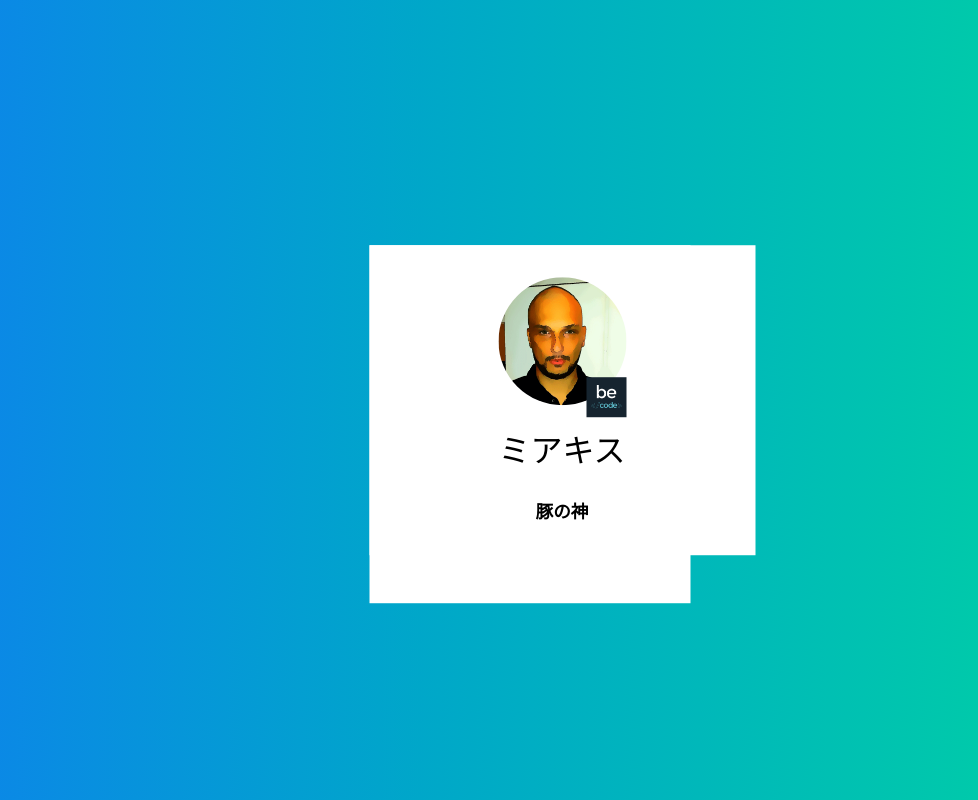
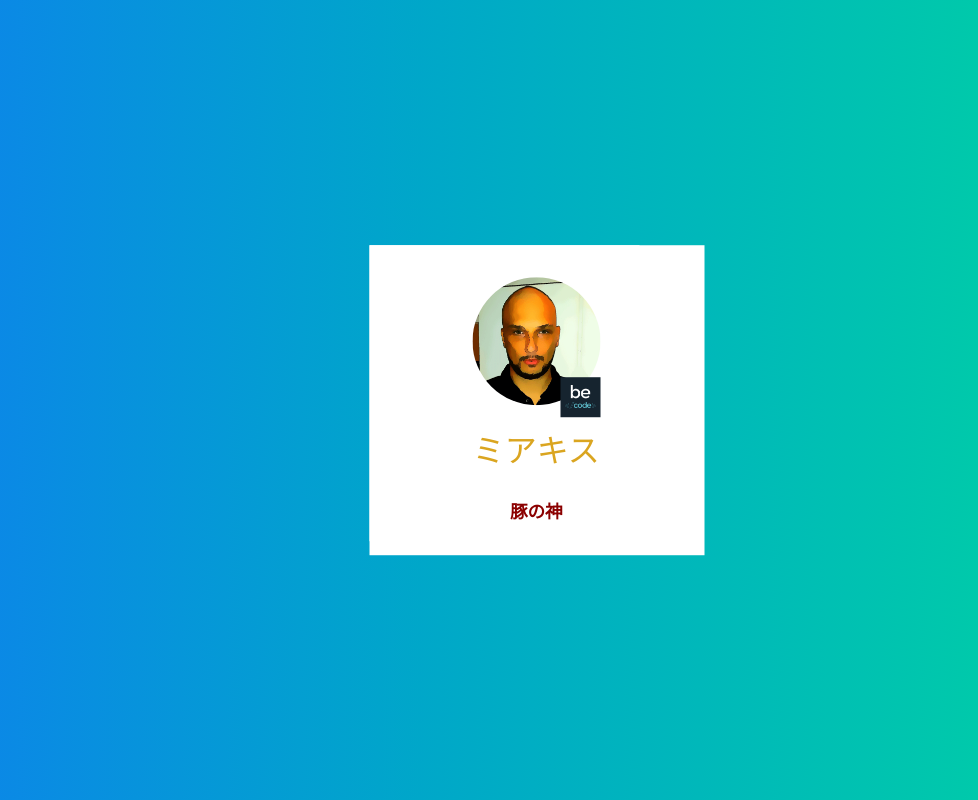
Before and after one commit to cedrickevers/ck-vcard, a plain HTML site: page index.html in a window 1280 px wide. Shown: the whole page, without its empty margins (142-1120 px from the left). Drawn offline with Linux system fonts and the light colour scheme.

Commit message:
box resized still need to figure how to add js for score varations

```diff
--- a/css/index.css
+++ b/css/index.css
@@ -4,6 +4,12 @@ body {
   font-weight: 300;
   background: linear-gradient(135deg, #0e7fef 0%, #00a7c9 44%, #00d3a2 100%), linear-gradient(45deg, #f20e6d 0%, rgba(242, 14, 109, 0.93) 7%, rgba(0, 211, 162, 0) 100%);
 }
+.name{
+  color: goldenrod;
+}
+.title{
+  color :darkred;
+  }
 
 h1, h2, h3, h4, h5, h6, p {
   font-family: inherit;
@@ -34,8 +40,8 @@ a:hover {
   padding: 1.5rem 2rem;
   /* position: absolute; */
   background-color: #fff;
-  width: 100%;
-  height: 100%;
+  width: 80%;
+  height: 80%;
   border: none;
   overflow: hidden;
 }
--- a/index.html
+++ b/index.html
@@ -31,12 +31,6 @@
       <dd>32</dd>
     </dl>
 
-    <ul class="social">
-      <li><a class="icon-social-twitter" href="https://twitter.com/bigglesrocks">Twitter</a></li>
-      <li><a class="icon-social-github" href="https://github.com/bigglesrocks">Github</a></li>
-      <li><a class="icon-social-stack-overflow" href="http://stackoverflow.com/users/664904/biggles">StackOverflow</a></li>
-      <li><a class="icon-social-dribbble" href="https://dribbble.com/biggles">Dribbble</a></li>
-    </ul>
 
   </div>
 
```
